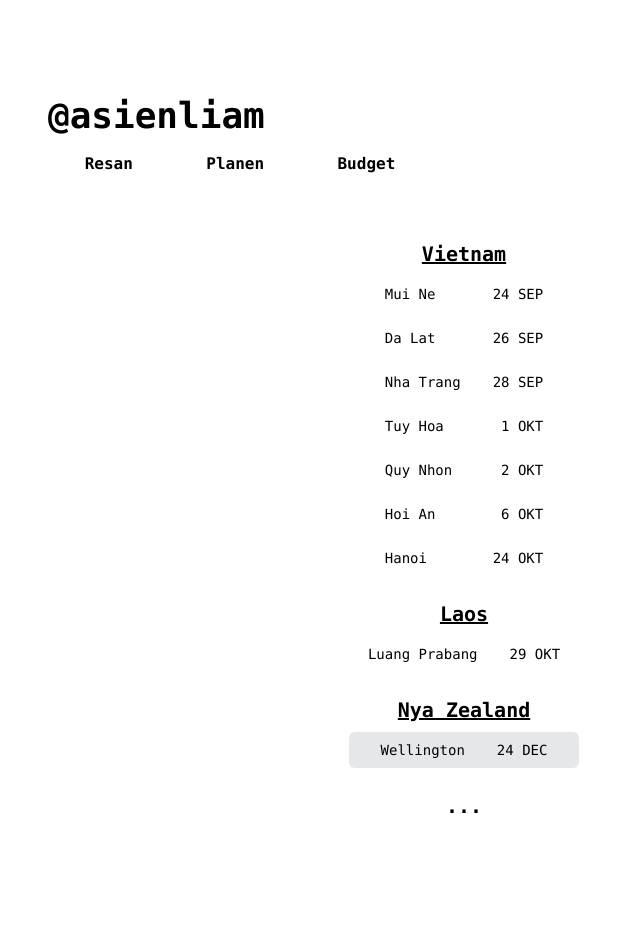
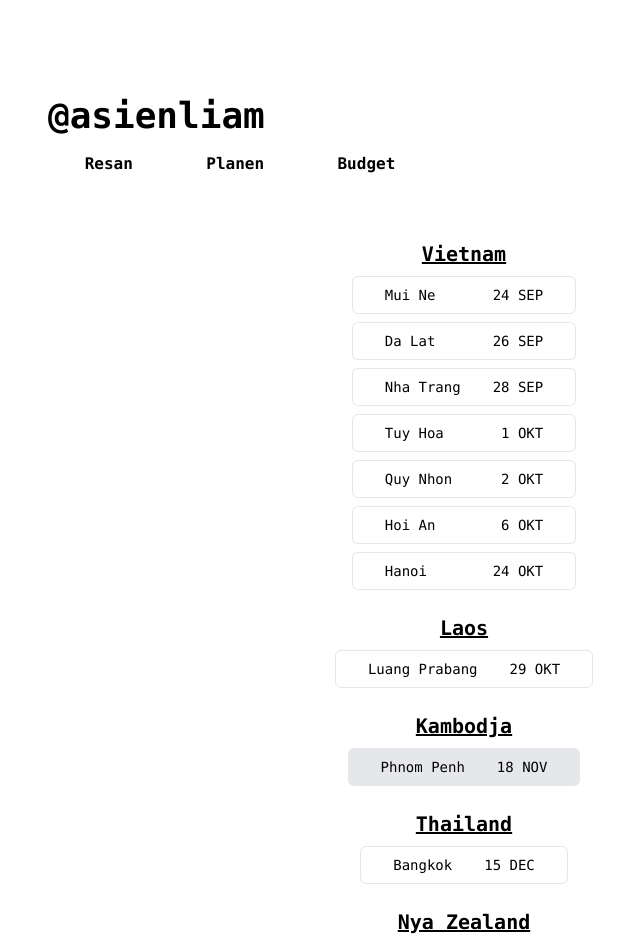
Before and after one commit to liamcco/asienliam, a Next.js app: page /planen in a window 1280 px wide. Shown: the top 944 px of the page, without its empty margins (176-816 px from the left). Before the commit the page ends 916 px from the top, so only its background shows below. Built offline with nearby package versions, Linux system fonts and the light colour scheme.

Commit message:
UI changes

```diff
--- a/app/planen/page.tsx
+++ b/app/planen/page.tsx
@@ -1,4 +1,3 @@
-import { maxHeaderSize } from "http";
 import plan from "./plan.json";
 
 export default function Page() {
@@ -15,7 +14,7 @@ export default function Page() {
                 <div
                   key={subindex}
                   className={
-                    "flex gap-8 justify-between px-8 py-2 my-2 rounded-md " +
+                    "flex gap-8 justify-between px-8 py-2 my-2 border rounded-md " +
                     "bg-gray-" +
                     Math.max(100, 400 - index * 100)
                   }
--- a/app/planen/plan.json
+++ b/app/planen/plan.json
@@ -42,6 +42,24 @@
         ]
     },
     {
+        "country": "Kambodja",
+        "cities": [
+            {
+                "name": "Phnom Penh",
+                "date": "18 NOV"
+            }
+        ]
+    },
+    {
+        "country": "Thailand",
+        "cities": [
+            {
+                "name": "Bangkok",
+                "date": "15 DEC"
+            }
+        ]
+    },
+    {
         "country": "Nya Zealand",
         "cities": [
             {
```
